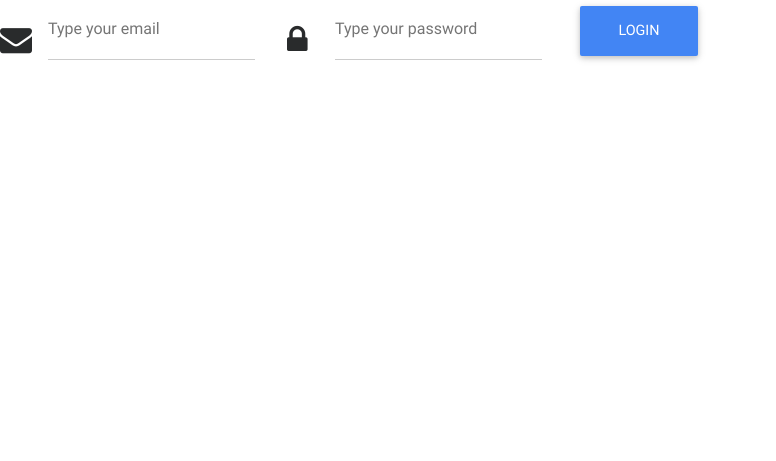
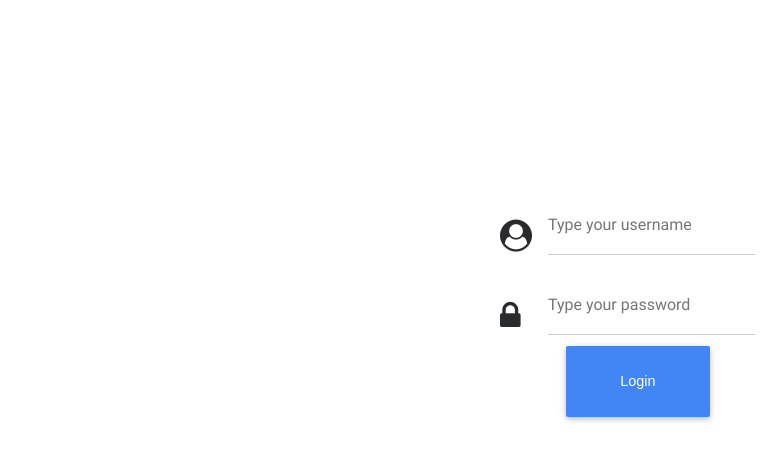
Before and after one commit to IrrelevantMagician111/Group-66-CS-4400-Database-Spring-2017, a PHP site: page / in a window 1280 px wide. Shown: the top 461 px of the page, without its empty margins (0-776 px from the left). Run offline with PHP 8.4, Linux system fonts and the light colour scheme; some libraries are stand-ins or nearby versions.

Commit message:
Basic Login
This is the basic login that I worked on a little bit of Spring Break.
It's not finished yet.

```diff
--- a/CS 4400 Project Main Folder/css/style.css
+++ b/CS 4400 Project Main Folder/css/style.css
@@ -1 +1,16 @@
 /* YOUR CUSTOM STYLES */
+form.form-inline {
+	position: absolute;
+	top: 200px;
+	left: 500px;
+}
+#password-block {
+	position: absolute;
+	top: 80px;
+	left: 0px;
+}
+#login-button {
+	position: absolute;
+	top: 140px;
+	left: 60px;
+}
--- a/CS 4400 Project Main Folder/index.html
+++ b/CS 4400 Project Main Folder/index.html
@@ -5,7 +5,7 @@
     <meta charset="utf-8">
     <meta name="viewport" content="width=device-width, initial-scale=1, shrink-to-fit=no">
     <meta http-equiv="x-ua-compatible" content="ie=edge">
-    <title>Material Design Bootstrap</title>
+    <title>Login Page</title>
     <!-- Font Awesome -->
     <link rel="stylesheet" href="https://maxcdn.bootstrapcdn.com/font-awesome/4.6.0/css/font-awesome.min.css">
     <!-- Bootstrap core CSS -->
@@ -14,27 +14,28 @@
     <link href="css/mdb.min.css" rel="stylesheet">
     <!-- Your custom styles (optional) -->
     <link href="css/style.css" rel="stylesheet">
+	<link rel="stylesheet" href="https://cdnjs.cloudflare.com/ajax/libs/font-awesome/4.7.0/css/font-awesome.min.css">
 
 </head>
 
 <body>
 
-<form class="form-inline">
+<form action ="http://localhost/CS_4400_Database_Project/login.php"  method = "post" class="form-inline">
 
-    <div class="md-form form-group">
-        <i class="fa fa-envelope prefix"></i>
-        <input type="email" id="form91" class="form-control validate">
-        <label for="form91" data-error="wrong" data-success="right">Type your email</label>
+    <div class="md-form form-group" id ="username-block">
+        <i class="fa fa-user-circle prefix" aria-hidden="true"></i>
+        <input type="text" name="username" id="form91" class="form-control validate">
+        <label for="form91" data-error="wrong" data-success="right">Type your username</label>
     </div>
 
-    <div class="md-form form-group">
-        <i class="fa fa-lock prefix"></i>
-        <input type="password" id="form92" class="form-control validate">
+    <div class="md-form form-group" id="password-block">
+        <i class="fa fa-lock prefix" ></i>
+        <input type="password" name="password" id="form92" class="form-control validate">
         <label for="form92" data-error="wrong" data-success="right">Type your password</label>
     </div>
 
-    <div class="md-form form-group">
-        <a href="" class="btn btn-primary btn-lg">Login</a>
+    <div class="md-form form-group" id="login-button">
+        <input type="submit" value="Login" class="btn btn-primary btn-lg">
     </div>
 
 </form>
```
